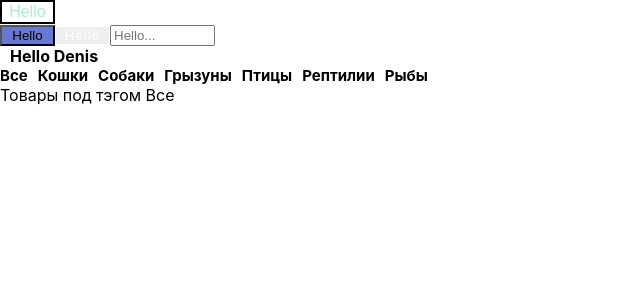
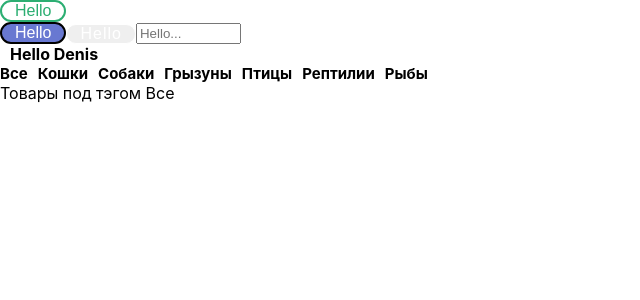
Before and after one commit to Dailer-Pug/vet-clinic, a React (Create React App) app: page /components in a window 1280 px wide. Shown: the top 300 px of the page, without its empty margins (0-640 px from the left). Built offline with nearby package versions, Linux system fonts and the light colour scheme.

Commit message:
change some styles for components

```diff
--- a/src/App.css
+++ b/src/App.css
@@ -23,6 +23,7 @@
 .radio_form {
   display: flex;
   gap: 10px;
+  align-items: center;
 }
 
 .radio-input {
--- a/src/components/coreComponents/ButtonCore/Button.style.tsx
+++ b/src/components/coreComponents/ButtonCore/Button.style.tsx
@@ -3,27 +3,37 @@ import styled from 'styled-components'
 export const ButtonStyled = styled.button<{ size: number, color: string }>`
     width: ${(props) => props.size}px;
     min-height: max-content;
-      ${(props) => props.color === "blue" && `background-color:#6878D1`}
+    font-style:solid;
+    color:white;
+    border-style:solid;
+    cursor:pointer;
+    font-size: 16px;
+    padding: 0px 13px;
+      min-width: max-content;
+  ${(props) => props.color === "blue" && `background-color:#6878D1; border-radius: 15px`}
   ${(props) => props.color === "green" && `color:#AEEDD0`}
   ${(props) => props.color === "pink" && `color:#EEAFBC`}
    `
 export const ButtonOutline = styled(ButtonStyled)`
   display: flex;
   justify-content: center;
-   border: 2px solid black;
   background-color: white;
-  color: black;
+  border-style:solid;
   font-size: 16px;
+  font-style:solid;
   cursor: pointer;
   min-height: min-content;
    width: ${(props) => props.size}px;
   min-width: max-content;
-    ${(props) => props.color === "blue" && `backgroung-color:#6878D1`}
-  ${(props) => props.color === "green" && `color:#AEEDD0`}
-  ${(props) => props.color === "pink" && `color:#EEAFBC`}
+  border-radius:15px;
+  padding: 0px 13px;
+    ${(props) => props.color === "blue" && `backgroung-color:#6878D1;border: 2px solid #6878D1`}
+  ${(props) => props.color === "green" && `color: #2CAE72 ; border: 2px solid #2CAE72;`}
+  ${(props) => props.color === "pink" && `color:#EEAFBC ; border: 2px solid #EEAFBC `}
    `
 export const ButtonGhost = styled(ButtonStyled)`
   display: inline-block;
+  font-style:solid;
    font-weight: 300;
   letter-spacing: 1px;
   vertical-align: middle;
@@ -33,6 +43,8 @@ export const ButtonGhost = styled(ButtonStyled)`
   width: ${(props) => props.size}px;
   min-width: max-content;
   color: white;
+  border-radius:10px;
+      padding: 0px 13px;
   ${(props) => props.color === "blue" && `backgroung-color:#6878D1`}
   ${(props) => props.color === "green" && `backgroung-color:#AEEDD0; color:black`}
   ${(props) => props.color === "pink" && `backgroung-color:#EEAFBC`}
--- a/src/components/coreComponents/RadioInput/TabStyle.tsx
+++ b/src/components/coreComponents/RadioInput/TabStyle.tsx
@@ -6,6 +6,11 @@ export const TabStyle = styled.div`
 	color:#6767db;
 	font-style:solid;
 	font-weight:700;
+	border:10px solid #dadada;
+	background-color: #dadada;
+	border-radius:20px;
+	height:min-content;
+	padding: 0px 15px;
 `
 
 export const TabSecStyle = styled.div`
```
